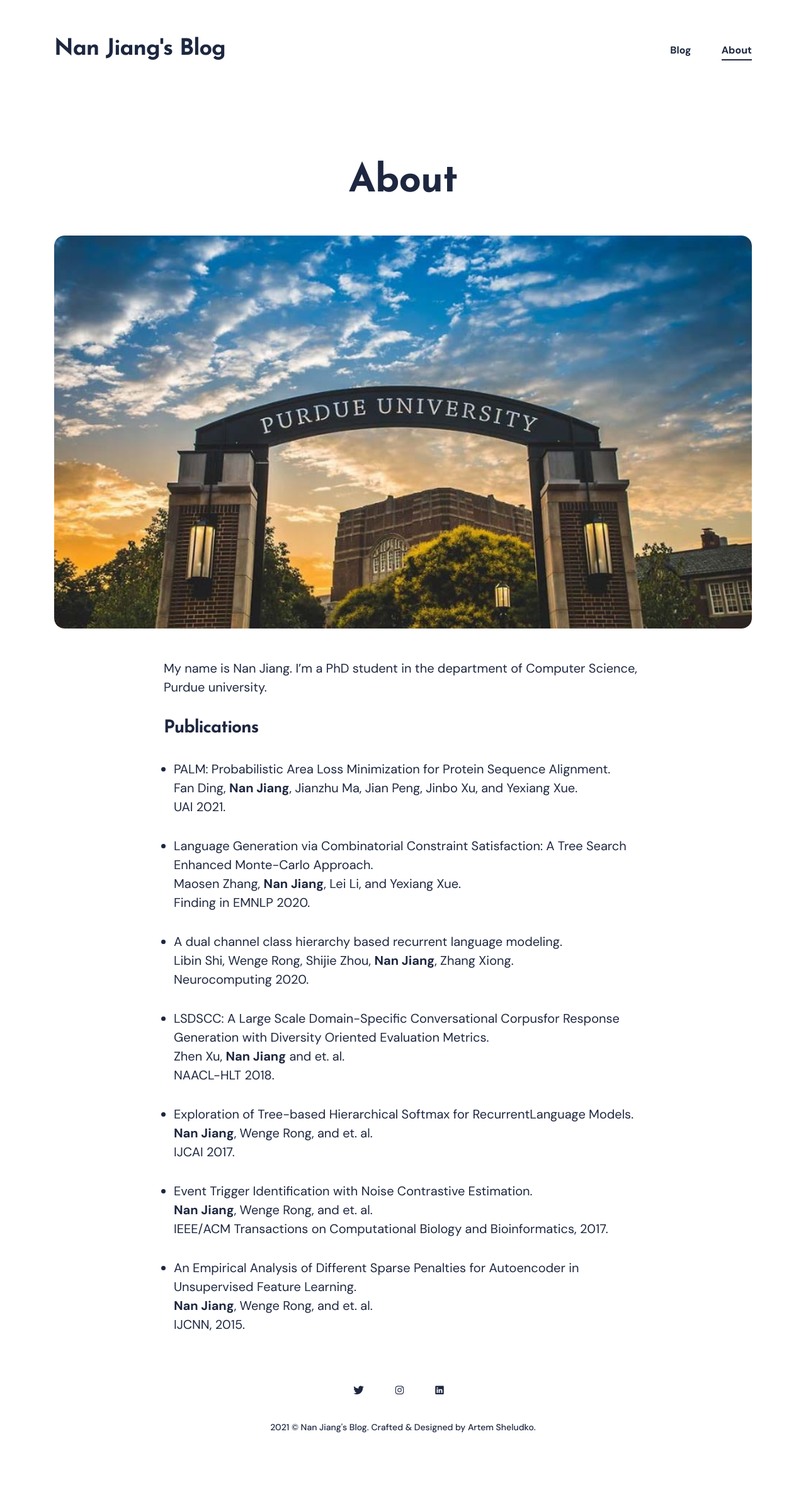
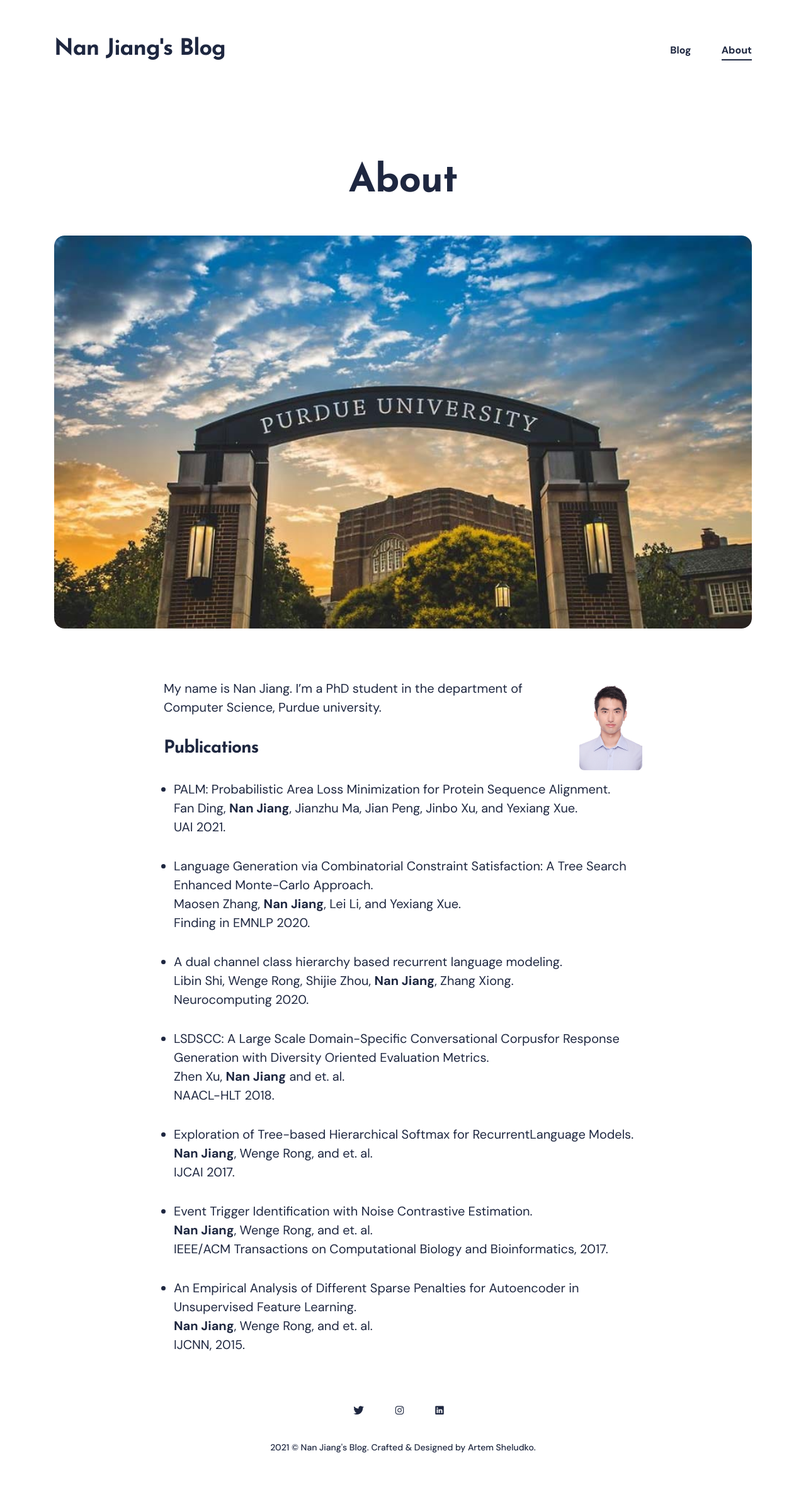
Before and after one commit to jiangnanhugo/jiangnanhugo.github.io, a Jekyll site: the page built from _pages/about.md, in a window 1280 px wide. Shown: the whole page at 63% size. Built offline with Jekyll 4.4.1, drawn with Linux system fonts in a browser that asks for light colours; nearby versions of some CDN libraries; before the commit the page ends 2345 px from its top, so only the background shows below that.

Commit message:
add images

```diff
--- a/_pages/about.md
+++ b/_pages/about.md
@@ -5,6 +5,9 @@
 image: '/images/school.jpg'
 ---
 
+<!-- ![image](/images/head.jpg) -->
+
+<img align="right" width="100" height="80" src="/images/head.jpg">
 
 My name is Nan Jiang. I'm a PhD student in the department of Computer Science, Purdue university.
 
```
Also changed, not shown: images/head.jpg (added).
